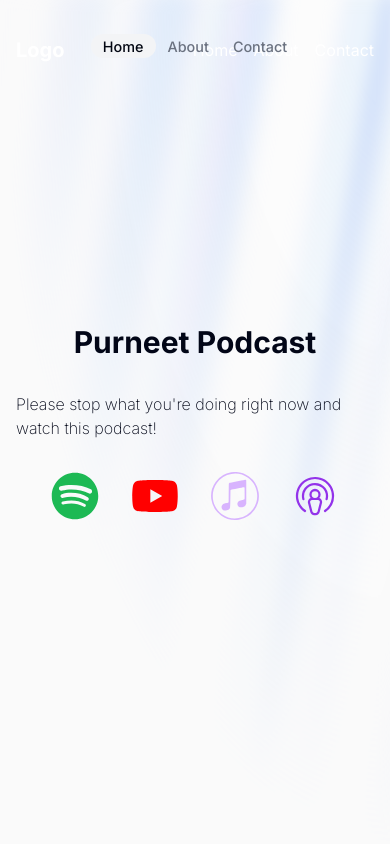
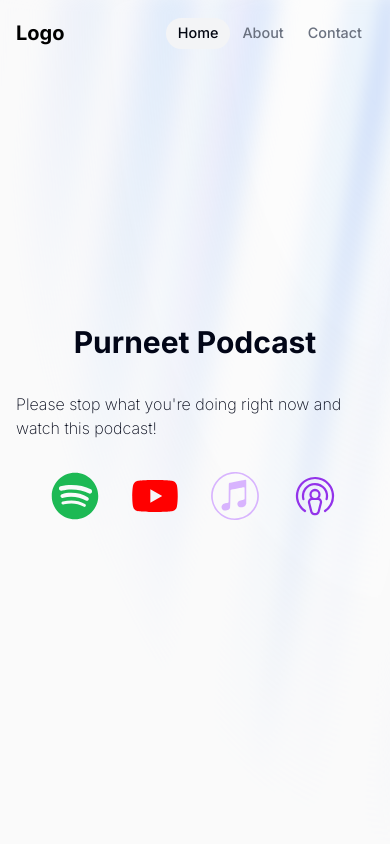
Before and after one commit to BrianBeilby/Purneet-Website, a Next.js app: page / in a window 390 px wide. Shown: the top 844 px of the page. Built offline with nearby package versions, Linux system fonts and the light colour scheme.

Commit message:
Improved Navbar
Needs to be modified for mobile compatibility

```diff
--- a/src/components/Navbar.tsx
+++ b/src/components/Navbar.tsx
@@ -1,7 +1,9 @@
-import React, { useState, useEffect } from 'react';
-import { useActiveSectionContext } from '@/context/active-section-context';
-import Link from 'next/link';
-import { links } from '@/lib/data';
+import React, { useState, useEffect } from "react";
+import { useActiveSectionContext } from "@/context/active-section-context";
+import Link from "next/link";
+import { links } from "@/lib/data";
+import { motion } from "framer-motion";
+import clsx from "clsx";
 
 interface Link {
   name: string;
@@ -13,53 +15,62 @@ const Navbar: React.FC = () => {
 
   useEffect(() => {
     const handleScroll = () => {
-      setScrolling(window.scrollY > 200);
+      setScrolling(window.scrollY > 0);
     };
 
-    window.addEventListener('scroll', handleScroll);
+    window.addEventListener("scroll", handleScroll);
 
     return () => {
-      window.removeEventListener('scroll', handleScroll);
+      window.removeEventListener("scroll", handleScroll);
     };
   }, []);
 
-  const { activeSection, setActiveSection, setTimeOfLastClick } = useActiveSectionContext();
+  const { activeSection, setActiveSection, setTimeOfLastClick } =
+    useActiveSectionContext();
 
   return (
+    <header className="z-[999] relative">
+      <motion.div
+        className={clsx(
+          "fixed right-10 transform h-[4.5rem] min-w-[21rem] max-w-[90rem] w-auto rounded-none border border-white border-opacity-40 bg-opacity-80 shadow-lg shadow-black/[0.03] backdrop-blur-[0.5rem] sm:top-6 sm:h-[3.25rem] sm:rounded-full dark:border-black/40 dark:bg-opacity-75",
+          {
+            "bg-transparent": !scrolling,
+            "bg-white dark:bg-gray-950": scrolling,
+            "top-0": scrolling,
+            "top-[-100px]": !scrolling,
+          }
+        )}
+        initial={{ y: -100, x: "-50%", opacity: 0 }}
+        animate={{ y: scrolling ? 0 : -100, x: "-50%", opacity: scrolling ? 1 : 0 }}
+        transition={{ type: "spring", stiffness: 380, damping: 30 }}
+      ></motion.div>
+
       <nav
-      className={`transition-transform duration-300 ease-in-out ${
-        scrolling ? 'fixed bg-orange-100 shadow-lg py-2 transform -translate-y-0' : 'absolute bg-transparent py-4 transform translate-y-5'
-      }`}
-      style={{ top: 0, zIndex: 1000, width: '100%' }}
+        className={clsx(
+          "fixed left-1/2 transform -translate-x-1/2 w-full max-w-[90rem] px-4 flex items-center justify-between py-2 sm:py-0 transition-all duration-300",
+          {
+            "top-7": scrolling,
+            "top-[0.15rem] sm:top-[1.7rem]": !scrolling,
+          }
+        )}
       >
-      <div className="container mx-auto flex justify-between items-center px-4">
-        <div className={`text-xl font-bold ${scrolling ? 'text-black' : 'text-white'}`}>Logo</div>
-        <div className="space-x-4">
-          <a href="#home" className={`hover:text-gray-700 ${scrolling ? 'text-black' : 'text-white'} `}
-          onClick={() => {
-                    setActiveSection("Home");
-                    setTimeOfLastClick(Date.now());
-                  }}>Home</a>
-          <a href="#about" className={`hover:text-gray-700 ${scrolling ? 'text-black' : 'text-white'}`}
-          onClick={() => {
-                    setActiveSection("About");
-                    setTimeOfLastClick(Date.now());
-                  }}>About</a>
-          <a href="#contact" className={`hover:text-gray-700 ${scrolling ? 'text-black' : 'text-white'}`}
-          onClick={() => {
-            setActiveSection("Contact");
-            setTimeOfLastClick(Date.now());
-          }}>Contact</a>
-        </div>
-        <nav className="flex fixed top-[0.15rem] left-1/2 h-12 -translate-x-1/2 py-2 sm:top-[1.7rem] sm:h-[initial] sm:py-0">
-          <ul className="flex w-[22rem] flex-wrap items-center justify-center gap-y-1 text-[0.9rem] font-medium text-gray-500 sm:w-[initial] sm:flex-nowrap sm:gap-5">
+        <div className="text-xl font-bold text-black dark:text-white">Logo</div>
+        <ul className="flex flex-wrap items-center justify-center gap-y-1 text-[0.9rem] font-medium text-gray-500 sm:flex-nowrap sm:gap-5">
           {links.map((link) => (
-              <li className="h-3/4 flex items-center justify-center relative" key={link.hash}>
+            <motion.li
+              className="h-3/4 flex items-center justify-center relative"
+              key={link.hash}
+              initial={{ y: -100, opacity: 0 }}
+              animate={{ y: 0, opacity: 1 }}
+            >
               <Link
+                className={clsx(
+                  "flex w-full items-center justify-center px-3 py-3 hover:text-gray-950 transition dark:text-gray-500 dark:hover:text-gray-300",
+                  {
+                    "text-gray-950 dark:text-gray-200": activeSection === link.name,
+                  }
+                )}
                 href={link.hash}
-                  className={`flex w-full items-center justify-center px-3 py-3 hover:text-gray-950 transition dark:text-gray-500 dark:hover:text-gray-300 ${
-                    activeSection === link.name ? 'text-gray-950 dark:text-gray-200' : ''
-                  }`}
                 onClick={() => {
                   setActiveSection(link.name);
                   setTimeOfLastClick(Date.now());
@@ -67,15 +78,22 @@ const Navbar: React.FC = () => {
               >
                 {link.name}
                 {link.name === activeSection && (
-                    <span className="bg-gray-100 rounded-full absolute inset-0 -z-10 dark:bg-gray-800"></span>
+                  <motion.span
+                    className="bg-gray-100 rounded-full absolute top-2 h-2/3 inset-0 -z-10 dark:bg-gray-800"
+                    layoutId="activeSection"
+                    transition={{
+                      type: "spring",
+                      stiffness: 380,
+                      damping: 30,
+                    }}
+                  ></motion.span>
                 )}
               </Link>
-              </li>
+            </motion.li>
           ))}
         </ul>
       </nav>
-      </div>
-    </nav>
+    </header>
   );
 };
 
```
Lines whose indentation alone changed are shown as unchanged.
